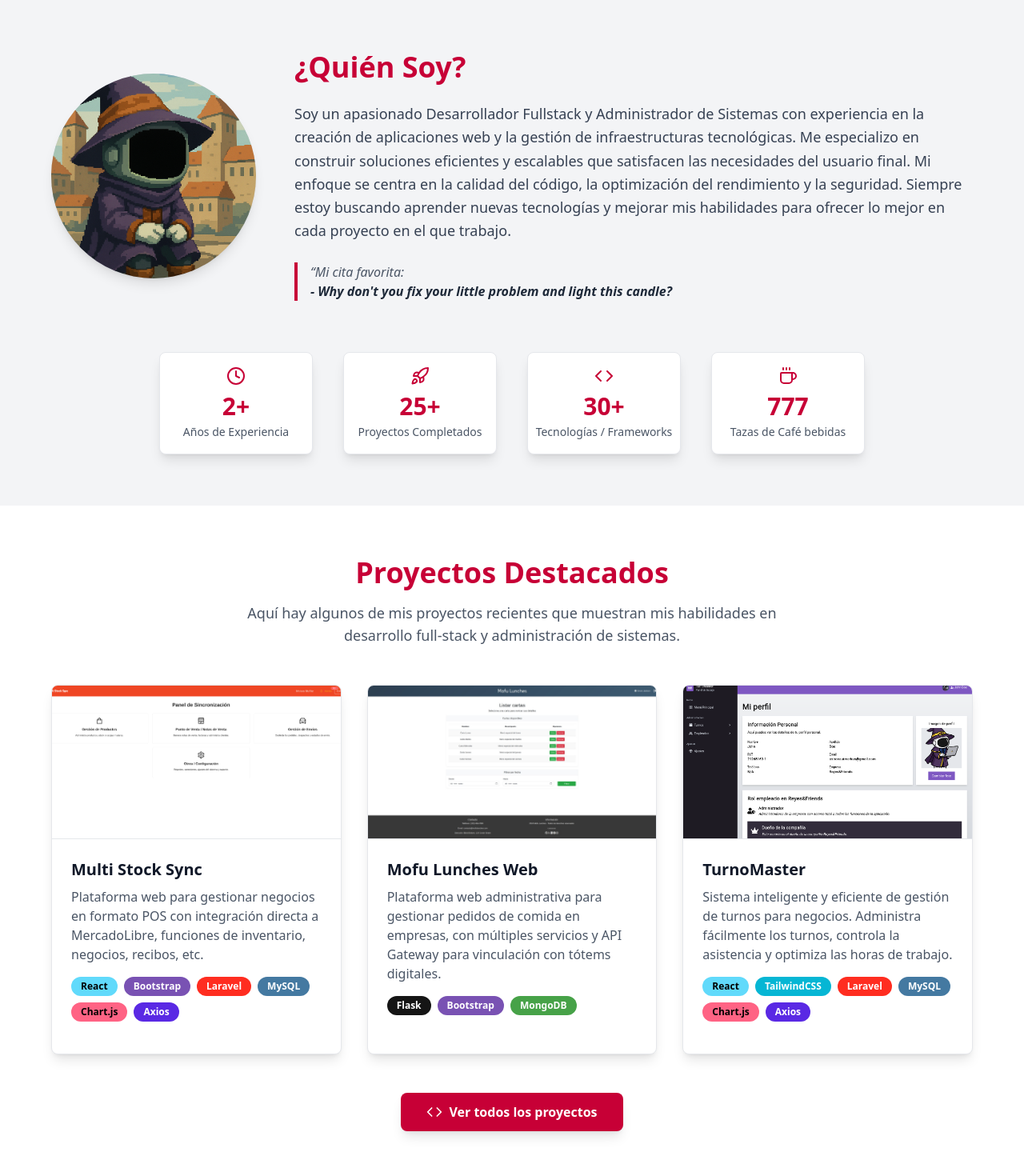
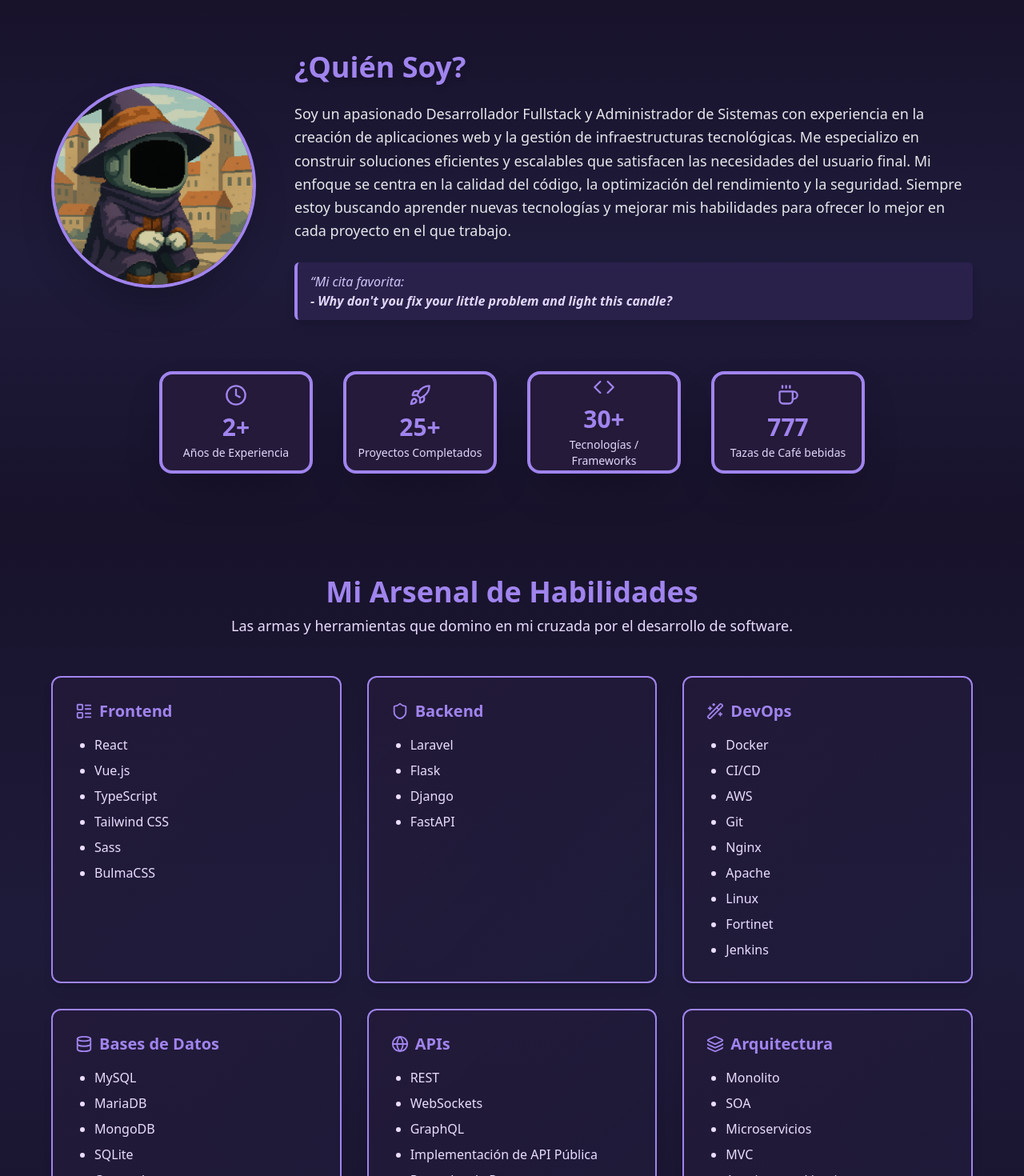
Before and after one commit to AstronautMarkus/astronautmarkus-portfolio, a React (Vite) app in the folder astronautmarkus/: page / in a window 1280 px wide. Shown: the part 800-2270 px from the top of the page at 80% size. Built offline with nearby package versions, Linux system fonts and the light colour scheme; no server answers.

Commit message:
feat: enhance header styles, add skills arsenal section, and update user stats design

```diff
--- a/astronautmarkus/src/locales/en.json
+++ b/astronautmarkus/src/locales/en.json
@@ -48,7 +48,28 @@
     "techStack": "Tech Stack",
     "tech_stack_description": "These are the main technologies and frameworks I use to build robust and scalable solutions.",
     "and_many_more_technologies": "and many more technologies...",
-    "explore_full_tech_stack": "Explore Full Tech Stack"
+    "explore_full_tech_stack": "Explore Full Tech Stack",
+    "skills_arsenal":{
+      "title":"My Skills Arsenal",
+      "description": "The weapons and tools I master in my crusade for software development.",
+      "skills":{
+        "frontend": "Frontend",
+        "backend": "Backend",
+        "devops": "DevOps",
+        "DBMS": "Databases",
+        "apis": {
+          "title": "APIs",
+          "public_implementation":"Public API Implementation",
+          "payment_gateways":"Payment Gateways"
+        },
+        "architecture": {
+          "title": "Architecture",
+          "monolith":"Monolith",
+          "microservices":"Microservices",
+          "clean_architecture":"Clean Architecture"
+        }
+      }
+    }
   },
   "projects": {
     "seo_title": "Projects & Experiments - AstronautMarkusDev",
--- a/astronautmarkus/src/locales/es.json
+++ b/astronautmarkus/src/locales/es.json
@@ -48,7 +48,28 @@
     "techStack": "Stack Tecnológico",
     "tech_stack_description": "Estas son las principales tecnologías y frameworks que utilizo para construir soluciones robustas y escalables.",
     "and_many_more_technologies": "y muchas tecnologías más...",
-    "explore_full_tech_stack": "Explorar Stack Tecnológico Completo"
+    "explore_full_tech_stack": "Explorar Stack Tecnológico Completo",
+    "skills_arsenal": {
+      "title": "Mi Arsenal de Habilidades",
+      "description": "Las armas y herramientas que domino en mi cruzada por el desarrollo de software.",
+      "skills": {
+      "frontend": "Frontend",
+      "backend": "Backend",
+      "devops": "DevOps",
+      "DBMS": "Bases de Datos",
+      "apis": {
+        "title": "APIs",
+        "public_implementation": "Implementación de API Pública",
+        "payment_gateways": "Pasarelas de Pago"
+      },
+      "architecture": {
+        "title": "Arquitectura",
+        "monolith": "Monolito",
+        "microservices": "Microservicios",
+        "clean_architecture": "Arquitectura Limpia"
+      }
+      }
+    }
   },
   "projects": {
     "seo_title": "Proyectos y Experimentos - AstronautMarkusDev",
--- a/astronautmarkus/src/pages/home/components/TechStackDemo.tsx
+++ b/astronautmarkus/src/pages/home/components/TechStackDemo.tsx
@@ -1,31 +1,91 @@
 import { motion } from "framer-motion";
-import { Code } from "lucide-react";
-import { Link } from "react-router-dom";
+import { Shield, Globe, Database, Layers, Wand2, LayoutList } from "lucide-react";
+
 import { useI18n } from "../../../context/i18n";
 
-const techCategories = [
+function TechStackDemo() {
+
+const { t } = useI18n();
+
+const skillCategories = [
     {
-        category: "Main Stack",
+        category: t("home.skills_arsenal.skills.frontend"),
+        icon: <LayoutList className="inline-block mr-2 text-[#a084ee]" size={22} />,
         techs: [
-            { name: 'Laravel', icon: 'devicon-laravel-plain', color: 'bg-[#FF2D20]' },
-            { name: 'React', icon: 'devicon-react-original', color: 'bg-[#61DAFB]' },
-            { name: 'TailwindCSS', icon: 'devicon-tailwindcss-plain', color: 'bg-[#06B6D4]' },
-            { name: 'MariaDB', icon: 'devicon-mariadb-plain', color: 'bg-[#003545]' },
-            { name: 'Docker', icon: 'devicon-docker-plain', color: 'bg-[#2496ED]' },
-            { name: 'Nginx', icon: 'devicon-nginx-original', color: 'bg-[#009639]' },
-            { name: 'Apache', icon: 'devicon-apache-plain', color: 'bg-[#D22128]' },
-            { name: 'Linux', icon: 'devicon-linux-plain', color: 'bg-[#FCC624]' },
+            "React",
+            "Vue.js",
+            "TypeScript",
+            "Tailwind CSS",
+            "Sass",
+            "BulmaCSS",
+        ]
+    },
+    {
+        category: t("home.skills_arsenal.skills.backend"),
+        icon: <Shield className="inline-block mr-2 text-[#a084ee]" size={22} />,
+        techs: [
+            "Laravel",
+            "Flask",
+            "Django",
+            "FastAPI"
+        ]
+    },
+    {
+        category: t("home.skills_arsenal.skills.devops"),
+        icon: <Wand2 className="inline-block mr-2 text-[#a084ee]" size={22} />,
+        techs: [
+            "Docker",
+            "CI/CD",
+            "AWS",
+            "Git",
+            "Nginx",
+            "Apache",
+            "Linux",
+            "Fortinet",
+            "Jenkins"
+        ]
+    },
+    {
+        category: t("home.skills_arsenal.skills.DBMS"),
+        icon: <Database className="inline-block mr-2 text-[#a084ee]" size={22} />,
+        techs: [
+            "MySQL",
+            "MariaDB",
+            "MongoDB",
+            "SQLite",
+            "Cassandra",
+        ]
+    },
+    {
+        category: t("home.skills_arsenal.skills.apis.title"),
+        icon: <Globe className="inline-block mr-2 text-[#a084ee]" size={22} />,
+        techs: [
+            "REST",
+            "WebSockets",
+            "GraphQL",
+            t("home.skills_arsenal.skills.apis.public_implementation"),
+            t("home.skills_arsenal.skills.apis.payment_gateways"),
+            "OAuth2",
+            "JWT",
+            "Middlewares"
+        ]
+    },
+    {
+        category: t("home.skills_arsenal.skills.architecture.title"),
+        icon: <Layers className="inline-block mr-2 text-[#a084ee]" size={22} />,
+        techs: [
+            t("home.skills_arsenal.skills.architecture.monolith"),
+            "SOA",
+            t("home.skills_arsenal.skills.architecture.microservices"),
+            "MVC",
+            t("home.skills_arsenal.skills.architecture.clean_architecture")
         ]
     }
 ];
 
-function TechStackDemo() {
-    const displayedCategories = techCategories;
-
-    const { t } = useI18n();
 
     return (
-        <section className="py-16 bg-white">
+        <section className="py-16 bg-gradient-to-b from-[#18122B] via-[#1E1B3A] to-[#18122B]">
             <div className="container mx-auto px-4 sm:px-6">
                 <motion.div
                     className="max-w-6xl mx-auto"
@@ -39,52 +99,33 @@ function TechStackDemo() {
                         animate={{ opacity: 1, y: 0 }}
                         transition={{ duration: 0.7, delay: 0.2 }}
                     >
-                        <h2 className="text-3xl lg:text-4xl font-bold text-rose-700 mb-4">{t("home.techStack")}</h2>
-                        <p className="text-lg text-gray-600 max-w-3xl mx-auto leading-relaxed">
-                            {t("home.tech_stack_description")}
+                        <h2 className="text-4xl font-bold text-[#a084ee] mb-2">{t("home.skills_arsenal.title")}</h2>
+                        <p className="text-lg text-[#eaddff] max-w-3xl mx-auto leading-relaxed">
+                            {t("home.skills_arsenal.description")}
                         </p>
                     </motion.div>
 
-                    <div className="space-y-12">
-                        {displayedCategories.map((cat, catIdx) => (
+                    <div className="grid grid-cols-1 md:grid-cols-2 lg:grid-cols-3 gap-8">
+                        {skillCategories.map((cat, idx) => (
                             <motion.div
                                 key={cat.category}
+                                className="rounded-xl border-2 border-[#a084ee] bg-gradient-to-br from-[#251a3a]/70 to-[#1e1b3a]/80 shadow-lg p-7
+                                    hover:shadow-purple-700/40 transition-shadow duration-300 hover:scale-105 transition-transform"
                                 initial={{ opacity: 0, y: 20 }}
                                 animate={{ opacity: 1, y: 0 }}
-                                transition={{ duration: 0.6, delay: 0.3 + catIdx * 0.2 }}
+                                transition={{ duration: 0.6, delay: 0.3 + idx * 0.1 }}
                             >
-                                <h3 className="text-2xl font-semibold text-rose-700 mb-6 text-center">{cat.category}</h3>
-                                <div className="grid grid-cols-2 md:grid-cols-3 lg:grid-cols-4 gap-6">
-                                    {cat.techs.map((tech, index) => (
-                                        <motion.div
-                                            key={tech.name}
-                                            className="bg-white rounded-lg p-6 shadow-lg hover:shadow-xl transition-shadow duration-300 text-center"
-                                            initial={{ opacity: 0, y: 20 }}
-                                            animate={{ opacity: 1, y: 0 }}
-                                            transition={{ duration: 0.5, delay: 0.4 + index * 0.1 }}
-                                            whileHover={{ scale: 1.05 }}
-                                        >
-                                            <div className={`w-12 h-12 ${tech.color} rounded-full flex items-center justify-center mx-auto mb-3 text-white text-xl`}>
-                                                <i className={`${tech.icon} text-3xl`} />
-                                            </div>
-                                            <h4 className="font-semibold text-gray-800">{tech.name}</h4>
-                                        </motion.div>
+                                <h3 className="text-xl font-bold text-[#a084ee] mb-4 flex items-center">
+                                    {cat.icon}
+                                    <span className="text-[#a084ee]">{cat.category}</span>
+                                </h3>
+                                <ul className="list-disc ml-6 text-[#eaddff] space-y-2">
+                                    {cat.techs.map(tech => (
+                                        <li key={tech} className="text-base">{tech}</li>
                                     ))}
-                                </div>
+                                </ul>
                             </motion.div>
                         ))}
-                    </div>
-
-                    <p className="text-center text-gray-600 mt-10 mb-10">...{t("home.and_many_more_technologies")}</p>
-                    <div className="flex justify-center">
-                        <Link
-                            to="/tech-stack"
-                            className="inline-flex items-center gap-2 px-8 py-3 bg-rose-700 text-white rounded-lg font-semibold shadow-lg hover:bg-rose-800 transition hover:scale-105 transform duration-300"
-                            rel="noopener noreferrer"
-                        >
-                            <Code size={20} />
-                            {t("home.explore_full_tech_stack")}
-                        </Link>
                     </div>
                 </motion.div>
             </div>
--- a/astronautmarkus/src/pages/home/components/UserStats.tsx
+++ b/astronautmarkus/src/pages/home/components/UserStats.tsx
@@ -40,33 +40,33 @@ function UserStats() {
 
     return (
         <div className="grid grid-cols-2 md:grid-cols-4 gap-6 mt-16 max-w-4xl mx-auto">
-            <div className="bg-white rounded-lg w-40 h-28 sm:w-48 sm:h-32 flex flex-col items-center justify-center shadow-lg border border-gray-200 mx-auto hover:shadow-xl transition-shadow duration-300">
-                <Clock className="text-rose-700 mb-2" size={24} />
-                <span className="text-2xl sm:text-3xl font-bold text-rose-700">
+            <div className="bg-[#251a3a] rounded-2xl w-40 h-28 sm:w-48 sm:h-32 flex flex-col items-center justify-center shadow-2xl border-4 border-[#a084ee] mx-auto hover:shadow-purple-700/40 transition-shadow duration-300 hover:scale-105 transition-transform">
+                <Clock className="text-[#a084ee] mb-2" size={28} />
+                <span className="text-2xl sm:text-3xl font-bold text-[#a084ee] drop-shadow">
                     <AnimatedCounter value={2} duration={1.2} />+
                 </span>
-                <span className="text-xs sm:text-sm text-gray-600 text-center mt-1 px-2">{t('home.experience_years')}</span>
+                <span className="text-xs sm:text-sm text-[#e0d7fa] text-center mt-1 px-2">{t('home.experience_years')}</span>
             </div>
-            <div className="bg-white rounded-lg w-40 h-28 sm:w-48 sm:h-32 flex flex-col items-center justify-center shadow-lg border border-gray-200 mx-auto hover:shadow-xl transition-shadow duration-300">
-                <Rocket className="text-rose-700 mb-2" size={24} />
-                <span className="text-2xl sm:text-3xl font-bold text-rose-700">
+            <div className="bg-[#251a3a] rounded-2xl w-40 h-28 sm:w-48 sm:h-32 flex flex-col items-center justify-center shadow-2xl border-4 border-[#a084ee] mx-auto hover:shadow-purple-700/40 transition-shadow duration-300 hover:scale-105 transition-transform">
+                <Rocket className="text-[#a084ee] mb-2" size={28} />
+                <span className="text-2xl sm:text-3xl font-bold text-[#a084ee] drop-shadow">
                     <AnimatedCounter value={25} duration={1.2} />+
                 </span>
-                <span className="text-xs sm:text-sm text-gray-600 text-center mt-1 px-2">{t('home.completed_projects')}</span>
+                <span className="text-xs sm:text-sm text-[#e0d7fa] text-center mt-1 px-2">{t('home.completed_projects')}</span>
             </div>
-            <div className="bg-white rounded-lg w-40 h-28 sm:w-48 sm:h-32 flex flex-col items-center justify-center shadow-lg border border-gray-200 mx-auto hover:shadow-xl transition-shadow duration-300">
-                <Code className="text-rose-700 mb-2" size={24} />
-                <span className="text-2xl sm:text-3xl font-bold text-rose-700">
+            <div className="bg-[#251a3a] rounded-2xl w-40 h-28 sm:w-48 sm:h-32 flex flex-col items-center justify-center shadow-2xl border-4 border-[#a084ee] mx-auto hover:shadow-purple-700/40 transition-shadow duration-300 hover:scale-105 transition-transform">
+                <Code className="text-[#a084ee] mb-2" size={28} />
+                <span className="text-2xl sm:text-3xl font-bold text-[#a084ee] drop-shadow">
                     <AnimatedCounter value={30} duration={1.2} />+
                 </span>
-                <span className="text-xs sm:text-sm text-gray-600 text-center mt-1 px-2">{t('home.technologies')}</span>
+                <span className="text-xs sm:text-sm text-[#e0d7fa] text-center mt-1 px-2">{t('home.technologies')}</span>
             </div>
-            <div className="bg-white rounded-lg w-40 h-28 sm:w-48 sm:h-32 flex flex-col items-center justify-center shadow-lg border border-gray-200 mx-auto hover:shadow-xl transition-shadow duration-300">
-                <Coffee className="text-rose-700 mb-2" size={24} />
-                <span className="text-2xl sm:text-3xl font-bold text-rose-700">
+            <div className="bg-[#251a3a] rounded-2xl w-40 h-28 sm:w-48 sm:h-32 flex flex-col items-center justify-center shadow-2xl border-4 border-[#a084ee] mx-auto hover:shadow-purple-700/40 transition-shadow duration-300 hover:scale-105 transition-transform">
+                <Coffee className="text-[#a084ee] mb-2" size={28} />
+                <span className="text-2xl sm:text-3xl font-bold text-[#a084ee] drop-shadow">
                     <AnimatedCounter value={777} duration={0.1} />
                 </span>
-                <span className="text-xs sm:text-sm text-gray-600 text-center mt-1 px-2">{t('home.coffee_drinked')}</span>
+                <span className="text-xs sm:text-sm text-[#e0d7fa] text-center mt-1 px-2">{t('home.coffee_drinked')}</span>
             </div>
         </div>
     );
--- a/astronautmarkus/src/pages/home/home.tsx
+++ b/astronautmarkus/src/pages/home/home.tsx
@@ -98,7 +98,7 @@ function Home() {
                                         style={{
                                             opacity: showCursor ? 1 : 0,
                                             transition: "opacity 0.2s",
-                                            color: "#f43f5e",
+                                            color: "#9e28deff",
                                             fontWeight: "bold"
                                         }}
                                     >
@@ -107,7 +107,7 @@ function Home() {
                                 </span>
                             </motion.h1>
                             <motion.h2
-                                className="flex flex-col items-center md:items-start gap-2 text-lg sm:text-xl md:text-2xl text-rose-700 font-semibold mb-3 md:mb-4"
+                                className="flex flex-col items-center md:items-start gap-2 text-lg sm:text-xl md:text-2xl text-purple-700 font-semibold mb-3 md:mb-4"
                                 initial={{ opacity: 0, y: 30 }}
                                 animate={{ opacity: 1, y: 0 }}
                                 transition={{ duration: 0.7, delay: 0.4 }}
@@ -132,7 +132,7 @@ function Home() {
                                     href="https://github.com/astronautmarkus"
                                     target="_blank"
                                     rel="noopener noreferrer"
-                                    className="bg-white/10 hover:bg-gray-800 transition rounded-full p-3 sm:p-4 shadow text-white flex items-center justify-center hover:scale-115 transform transition duration-300"
+                                    className="bg-white/10 hover:bg-black transition rounded-full p-3 sm:p-4 shadow text-white flex items-center justify-center hover:scale-115 transform transition duration-300"
                                     style={{ width: "3.5rem", height: "3.5rem" }}
                                 >
                                     <Github size={48} />
@@ -178,7 +178,7 @@ function Home() {
                             >
                                 <Link
                                     to="/contact"
-                                    className="flex items-center gap-3 px-6 sm:px-7 py-2 sm:py-2.5 bg-rose-700 text-white rounded-lg font-bold shadow-lg hover:bg-rose-800 transition justify-center text-sm sm:text-base md:text-lg hover:scale-105 transform transition duration-300"
+                                    className="flex items-center gap-3 px-6 sm:px-7 py-2 sm:py-2.5 bg-purple-700 text-white rounded-lg font-bold shadow-lg hover:bg-purple-800 transition justify-center text-sm sm:text-base md:text-lg hover:scale-105 transform transition duration-300"
                                 >
                                     <Mail size={18} />
                                     {t('home.contact')}
@@ -196,7 +196,7 @@ function Home() {
                 </div>
             </section>
 
-            <section className="py-16">
+            <section className="py-16 bg-gradient-to-b from-[#18122B] via-[#1E1B3A] to-[#18122B]">
                 <div className="container mx-auto px-4 sm:px-6">
                     <motion.div
                         className="flex flex-col lg:flex-row items-center justify-center gap-8 lg:gap-12 max-w-6xl mx-auto"
@@ -210,7 +210,7 @@ function Home() {
                             animate={{ opacity: 1, scale: 1 }}
                             transition={{ duration: 0.7, delay: 0.2 }}
                         >
-                        <div className="w-64 h-64 bg-gray-300 rounded-full flex items-center justify-center shadow-lg">
+                        <div className="w-64 h-64 bg-gradient-to-tr from-[#3a225d] via-[#4b206b] to-[#18122B] rounded-full flex items-center justify-center shadow-2xl border-4 border-[#a084ee]">
                             <img src={ProfilePic} alt="Profile" className="w-full h-full object-cover rounded-full pointer-events-none" />
                         </div>
                         </motion.div>
@@ -221,28 +221,32 @@ function Home() {
                             animate={{ opacity: 1, x: 0 }}
                             transition={{ duration: 0.7, delay: 0.3 }}
                         >
-                            <h2 className="text-3xl lg:text-4xl font-bold text-rose-700 mb-6">{t('home.whoami')}</h2>
-                            <p className="text-lg text-gray-700 mb-6 leading-relaxed">
+                            <h2 className="text-3xl lg:text-4xl font-bold text-[#a084ee] mb-6 drop-shadow-lg">{t('home.whoami')}</h2>
+                            <p className="text-lg text-gray-200 mb-6 leading-relaxed">
                               {t('home.whoami_text')}
                             </p>
 
-                            <blockquote className="border-l-4 border-rose-700 pl-4 italic text-gray-600">
+                            <blockquote className="border-l-4 border-[#a084ee] pl-4 italic text-[#cfc6f8] bg-[#2d2350]/80 py-3 rounded-md shadow-lg">
                                 “{t('home.favorite_quote')} <br />
-                                <span className="font-bold text-gray-800">- Why don't you fix your little problem and light this candle?</span>
+                                <span className="font-bold text-[#e0d7fa]">- Why don't you fix your little problem and light this candle?</span>
                             </blockquote>
 
                         </motion.div>
                     </motion.div>
 
-                    <UserStats />
+                    <div className="mt-10">
+                        <UserStats />
+                    </div>
                 </div>
             </section>
+
+            <TechStackDemo />
 
             <FeaturedProjects />
 
             <LastPosts />
 
-            <TechStackDemo />
+
 
         </>
     );
```
Also changed, not shown: astronautmarkus/src/layout/components/Header/Header.tsx (+7 -7 lines).
